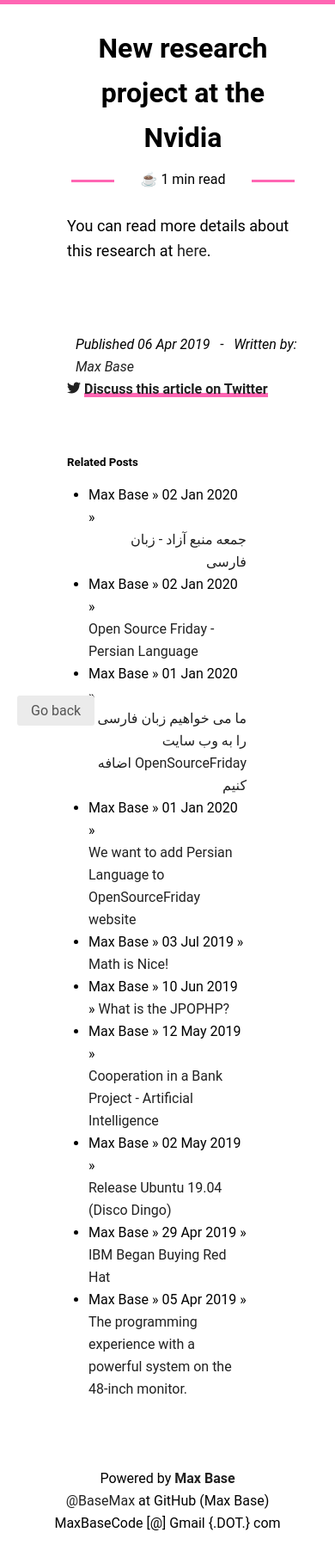
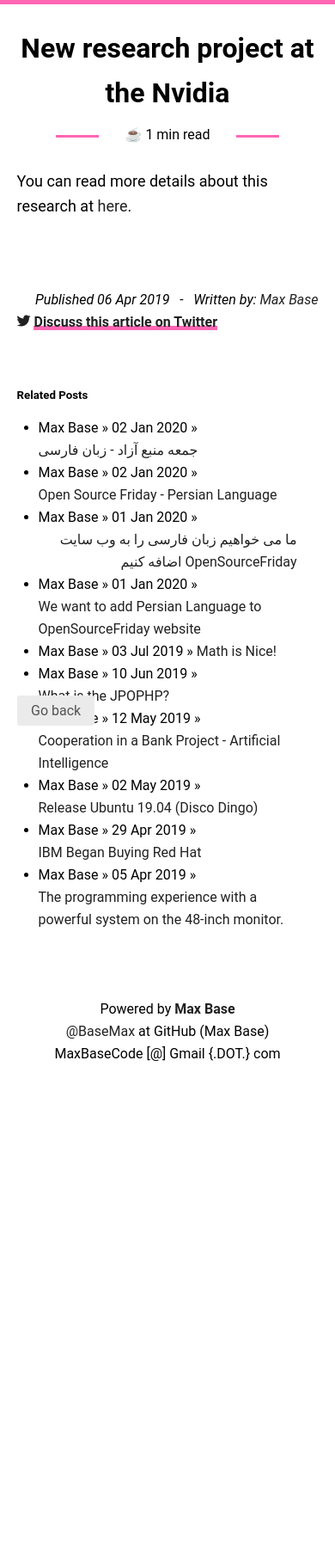
Before and after one commit to BaseMax/MaxBase.org, a Jekyll site: the page built from _posts/2019-04-06-en-New research project at the Nvidia.md, in a window 390 px wide. Shown: the whole page at 86% size. Built offline with Jekyll 4.4.1, drawn with Linux system fonts in a browser that asks for light colours; after the commit the page ends 1265 px from its top, so only the background shows below that.

Commit message:
Modify main tag style

```diff
--- a/assets/css/main.css
+++ b/assets/css/main.css
@@ -282,7 +282,7 @@ ul.tags li a {
 	.sidebar {
 		width: 100%;
 	}
-	content {
+	content, main {
 		padding-left: 5%;
 		width: 90%;
 		margin-right: 5%;
```
